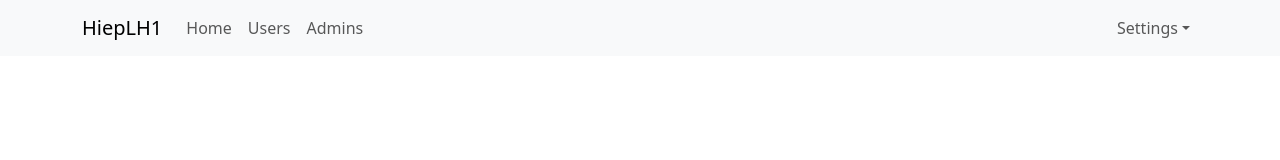
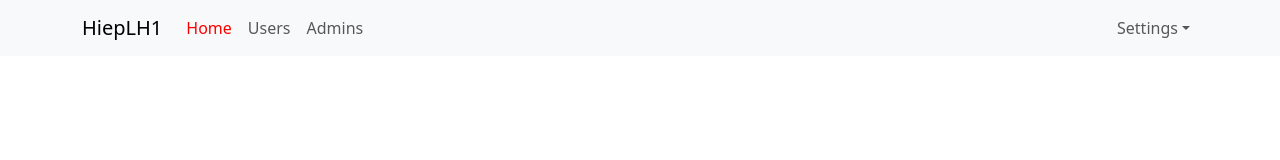
Before and after one commit to HIEUHIEP/react-hook-basic, a React (Create React App) app: page / in a window 1280 px wide. Shown: the top 160 px of the page. Built offline with nearby package versions, Linux system fonts and the light colour scheme.

Commit message:
active link, navlink

```diff
--- a/src/App.scss
+++ b/src/App.scss
@@ -7,3 +7,15 @@
   -webkit-font-smoothing: antialiased;
   -moz-osx-font-smoothing: grayscale;
 }
+
+.app-container {
+  .header-container{
+    .navbar-nav {
+      .nav-link{
+        &.active{ // chi 2 class ngang hang
+          color: red;
+        }
+      }
+    }
+  }
+}
--- a/src/components/Header/Header.js
+++ b/src/components/Header/Header.js
@@ -2,7 +2,7 @@
 import Nav from 'react-bootstrap/Nav';
 import Navbar from 'react-bootstrap/Navbar';
 import NavDropdown from 'react-bootstrap/NavDropdown';
-import { Link } from "react-router-dom";
+import { Link, NavLink } from "react-router-dom";
 
 const Header = () => {
     return (
@@ -12,9 +12,9 @@
                 <Navbar.Toggle aria-controls="basic-navbar-nav" />
                 <Navbar.Collapse id="basic-navbar-nav">
                     <Nav className="me-auto">
-                        <Link to='/' className='nav-link'>Home</Link>
-                        <Link to='/users' className='nav-link'>Users</Link>
-                        <Link to='/admins' className='nav-link'>Admins</Link>
+                        <NavLink to='/' className='nav-link'>Home</NavLink>
+                        <NavLink to='/users' className='nav-link'>Users</NavLink>
+                        <NavLink to='/admins' className='nav-link'>Admins</NavLink>
                     </Nav>
                     <Nav>
                         <NavDropdown title="Settings" id="basic-nav-dropdown">
```
